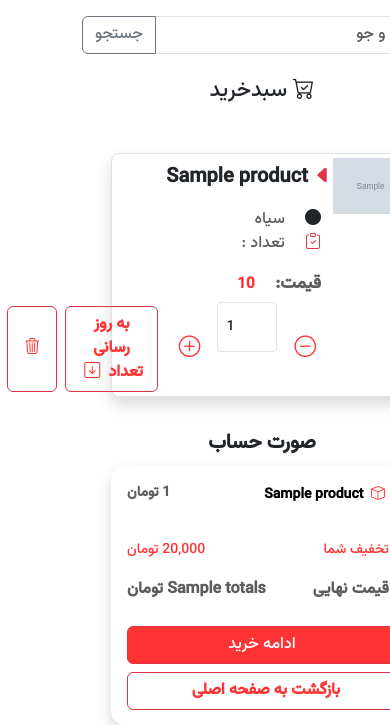
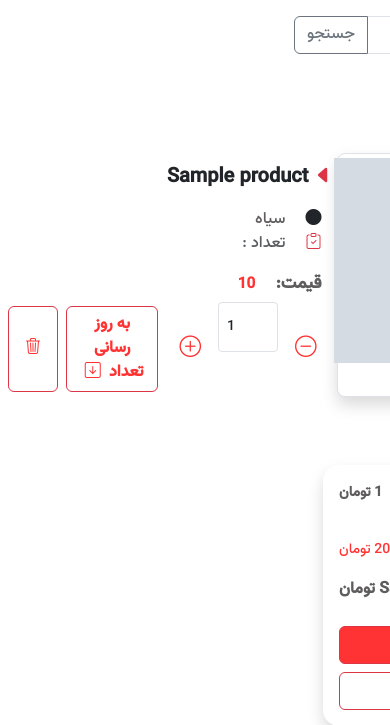
Before and after one commit to kiarashshahedi/OnlineShop-ArvanServer, a Django app: template cart/templates/cart/cart_summary.html in a window 390 px wide; the page is wider, and only the part inside the window is pictured. Shown: the top 725 px of that part. Run offline with Django 5.2, Linux system fonts and the light colour scheme; the template is opened without the code that fills it: most values are stand-ins (such as "Sample title", 1, 10 or a date in 2020); grey boxes marked "Sample" are stand-in pictures.

Commit message:
Card MObile REsponsiv

```diff
--- a/cart/templates/cart/cart_summary.html
+++ b/cart/templates/cart/cart_summary.html
@@ -20,15 +20,15 @@
     {% for product in cart_products %}
         <div class="container-fluid  mt-5">
             <div class="row mx-2">
-                <div class="col-12 col-md-8 mx-auto">
+                <div class="col-11 col-md-8 mx-auto">
                     <div class="border border-1 rounded-3 d-flex  shadow bg-white">
 
-                        <div class="text-center col-3 col-md-3">
+                        <div class="text-center col-12 col-md-3">
                             <img class="img-fluid mx-1 mt-1" src="{{product.image.url}}" alt="">
                         </div>
 
                         <!-- moshakhasat zire esm mahsol-->
-                        <div class="d-block justify-content-start  ">
+                        <div class="d-block justify-content-start   ">
                             <div class=" mb-1 ">
                             <p class="fs-5 mt-2 fw-bold mx-1">
                                 <i class="bi bi-caret-left-fill text-danger "></i>
@@ -39,7 +39,7 @@
                                 <span class=" text-colorforbuyLow"><i class="bi bi-circle-fill text-dark mx-3"></i> سیاه</span>
                             </div>
                             <!-- NESHAN DAHANDE TEDAD -->
-                            <div class="d-flex">
+                            <div class="d-flex col-6">
                                 <span class=" text-muted mb-1 pb-2"><i class="bi bi-clipboard-check text-danger mx-3"></i> تعداد : </span>
                                 {% for key, value in quantities.items %}
                                 {% if key == product.id|slugify %}
```
